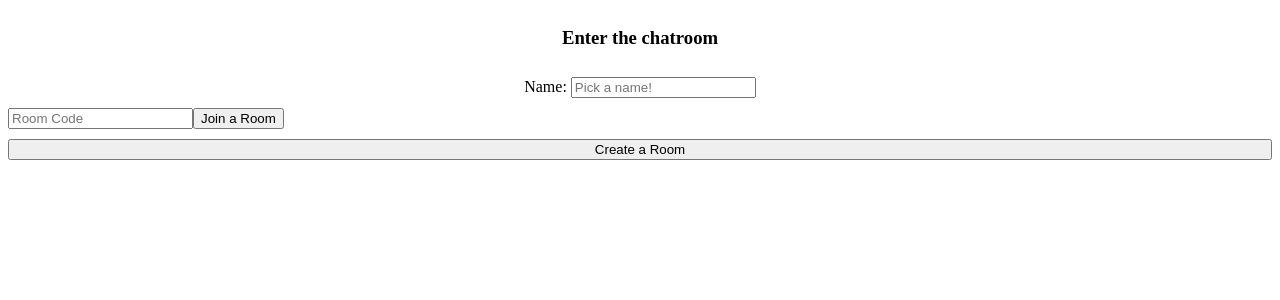
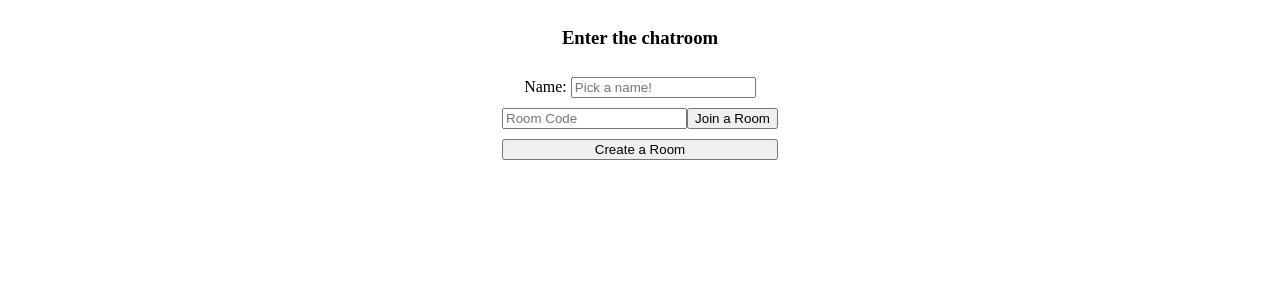
Before and after one commit to sanskytech/sansky-private-chat, a Flask app: page / in a window 1280 px wide. Shown: the top 300 px of the page. Run offline with Flask 3, Linux system fonts and the light colour scheme; some libraries are stand-ins or nearby versions.

Commit message:
change in css

```diff
--- a/static/style.css
+++ b/static/style.css
@@ -1,3 +1,9 @@
+.content{
+    display: flex;
+    align-items: center;
+    justify-content: center;
+}
+
 .buttons{
     display: flex;
     flex-direction: column;
```
